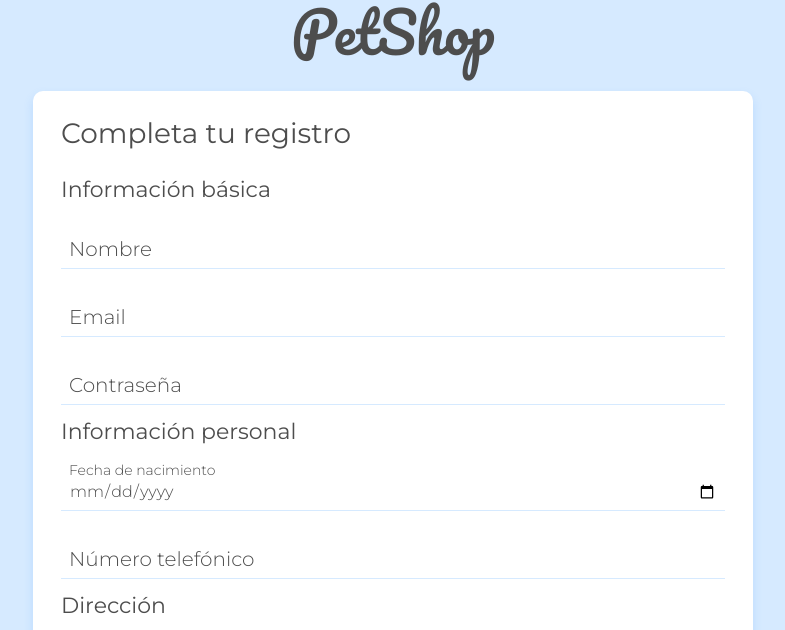
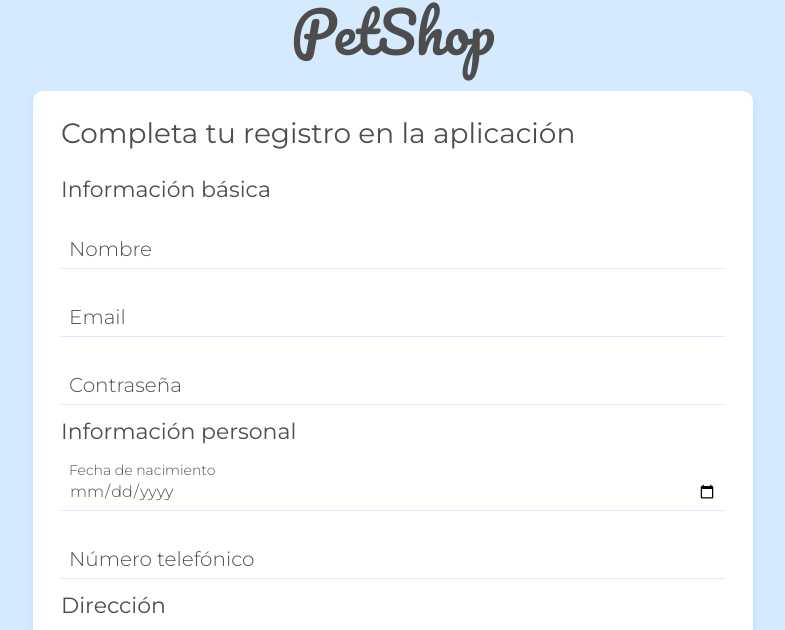
Before and after one commit to sietemil/1842-html-validaciones-clase04, a plain HTML site: page registro.html in a window 1280 px wide. Shown: the part 132-762 px from the top of the page, without its empty margins (247-1032 px from the left). Drawn offline with Linux system fonts and the light colour scheme.

Commit message:
agrego text linea 22

```diff
--- a/registro.html
+++ b/registro.html
@@ -19,7 +19,7 @@
             <h1 class="registry-header__title">PetShop</h1>
         </div>
         <section class="cartao">
-            <h2 class="card__title">Completa tu registro</h2>
+            <h2 class="card__title">Completa tu registro en la aplicación</h2>
             <form action="./registro_concluido.html" class="formulario flex flex--column">
                 <fieldset>
                     <legend class="form__label">Información básica</legend>
```
